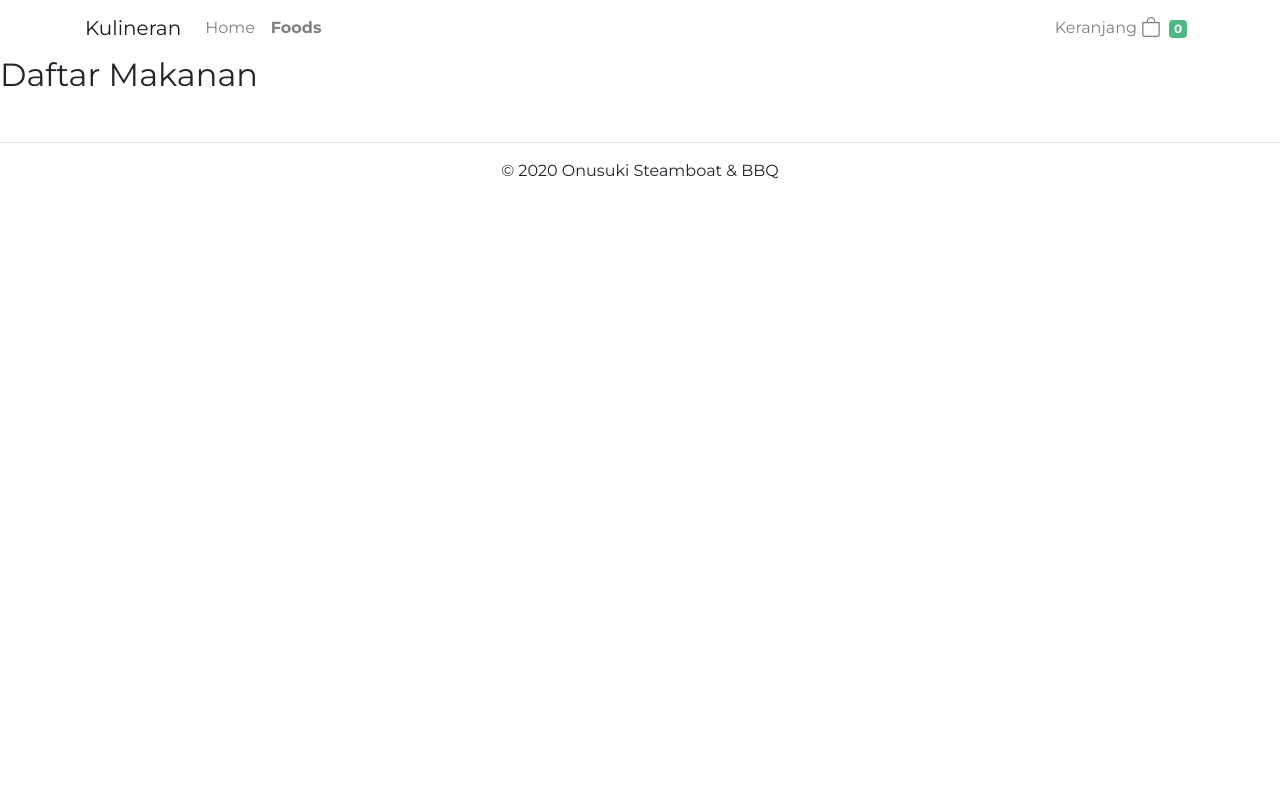
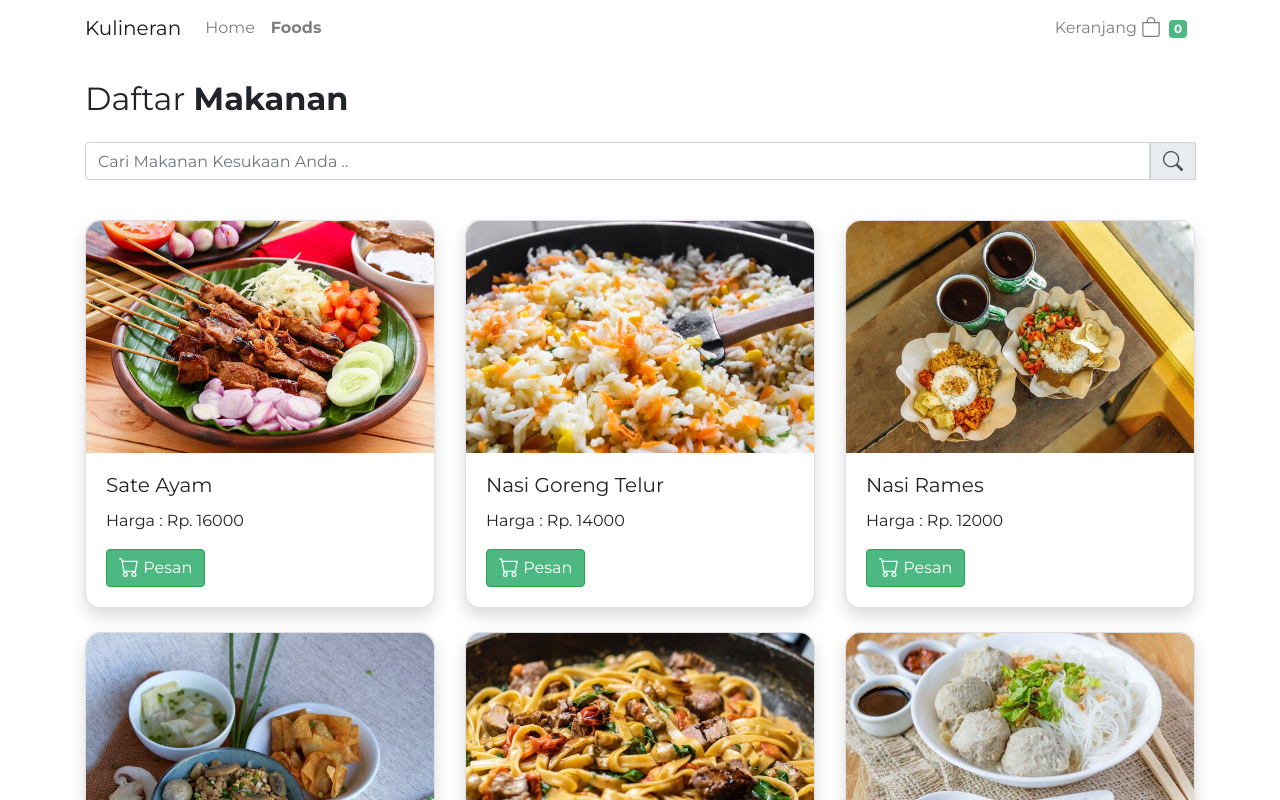
Before and after one commit to noorqidam/resto-app, a Vue app: page /foods in a window 1280 px wide. Shown: the top 800 px of the page. Built offline with nearby package versions, Linux system fonts and the light colour scheme; data requests are answered from the project's data file; what vue-toast-notification would draw is missing.

Commit message:
add page food and component search

```diff
--- a/src/views/Foods.vue
+++ b/src/views/Foods.vue
@@ -1,18 +1,86 @@
 <template>
   <div>
     <Navbar />
-    <h2>Daftar Makanan</h2>
+    <div class="container">
+      <div class="row mt-4">
+        <div class="col">
+          <h2>
+            Daftar
+            <strong>Makanan</strong>
+          </h2>
+        </div>
+      </div>
+
+      <div class="row mt-3">
+        <div class="col">
+          <div class="input-group mb-3">
+            <input
+              v-model="search"
+              type="text"
+              class="form-control"
+              placeholder="Cari Makanan Kesukaan Anda .."
+              aria-label="Cari"
+              aria-describedby="basic-addon1"
+              @keyup="searchFood"
+            />
+
+            <div class="input-group-prepend">
+              <span class="input-group-text" id="basic-addon1">
+                <b-icon-search></b-icon-search>
+              </span>
+            </div>
+          </div>
+        </div>
+      </div>
+
+      <div class="row mb-4">
+        <div
+          class="col-md-4 mt-4"
+          v-for="product in products"
+          :key="product.id"
+        >
+          <CardProduct :product="product" />
+        </div>
+      </div>
+    </div>
   </div>
 </template>
 
 <script>
+// @ is an alias to /src
 import Navbar from "@/components/Navbar.vue";
+import CardProduct from "@/components/CardProduct.vue";
+import axios from "axios";
+
 export default {
   name: "Foods",
   components: {
     Navbar,
+    CardProduct,
+  },
+  data() {
+    return {
+      products: [],
+      search: "",
+    };
+  },
+  methods: {
+    setProducts(data) {
+      this.products = data;
+    },
+    searchFood() {
+      axios
+        .get("http://localhost:3000/products?q=" + this.search)
+        .then((response) => this.setProducts(response.data))
+        .catch((error) => console.log(error));
+    },
+  },
+  mounted() {
+    axios
+      .get("http://localhost:3000/products")
+      .then((response) => this.setProducts(response.data))
+      .catch((error) => console.log(error));
   },
 };
 </script>
-
 <style></style>
```
